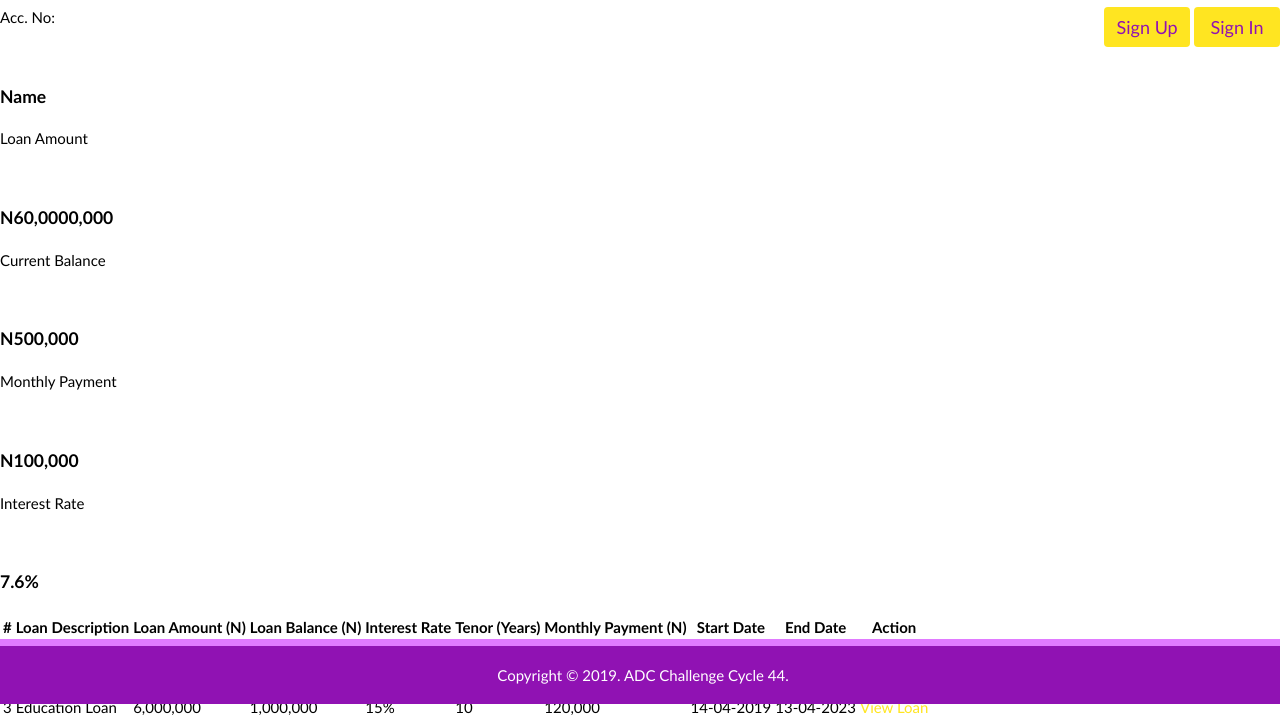
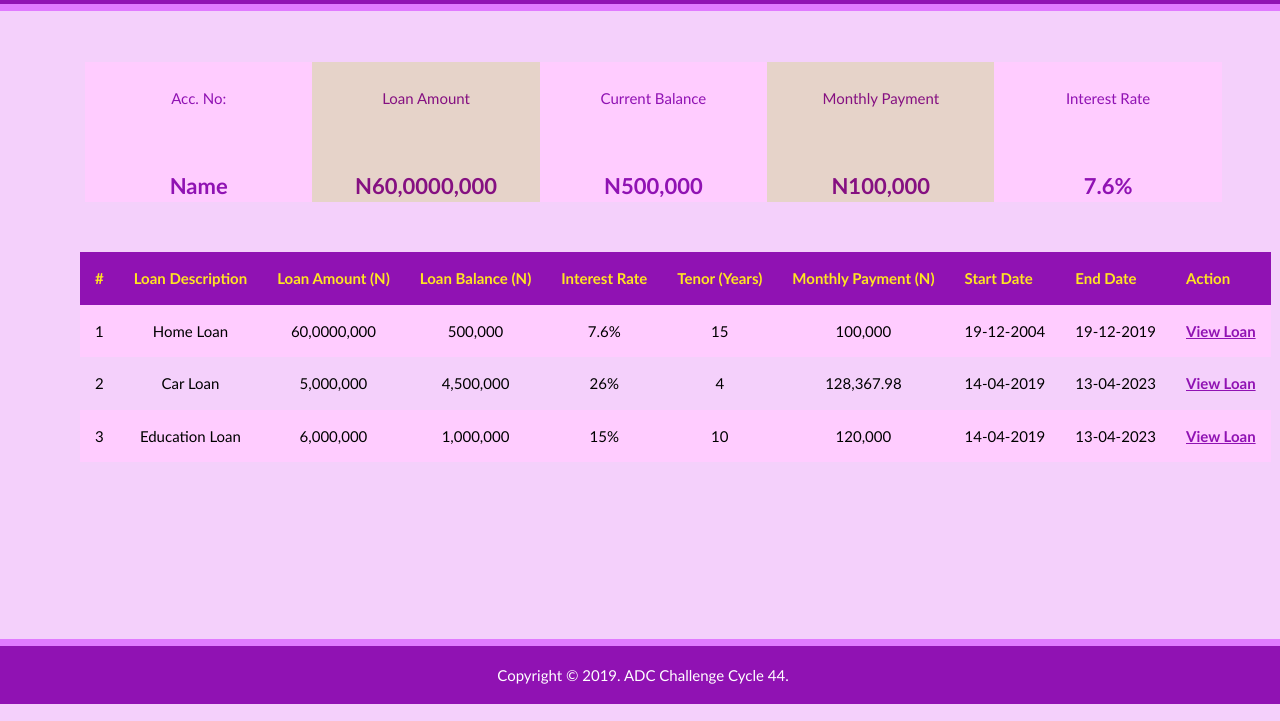
Before and after one commit to dapowuyi/Quick-Credit, a plain HTML site: page loanhistory.html in a window 1280 px wide. Shown: the part 96-817 px from the top of the page. Drawn offline with Linux system fonts and the light colour scheme.

Commit message:
Update style.css
Added more styles for new pages and to former pages for better UX/UI experience

```diff
--- a/css/style.css
+++ b/css/style.css
@@ -1,12 +1,12 @@
 body
 {
-    background-color: #FFFFFF;
     font-family: 'Trebuchet MS', Helvetica, sans-serif;
     font-size: 15px;
     min-width: 320px;
     line-height: 1.5;
     padding: 0;
     margin: 0;
+    background-color: #f4d0fb;
 }
 
 /*Global */
@@ -26,7 +26,6 @@ form {
 	width: 80%;
 	margin: auto;
 	overflow: hidden;
-
 }
 
 ul
@@ -65,7 +64,7 @@ header
 	background: #9012B3;
 	color: #FFFFFF;
 	padding-top: 30px;
-	min-height: 50px;
+	min-height: 70px;
 	border-bottom: 7px solid #E07AFF;
 }
 
@@ -90,7 +89,6 @@ header li
 	color: #FFFFFF;
 	font-size: 18px;
 	font-family: 'Trebuchet MS';
-
 }
 
 header #logo
@@ -105,7 +103,6 @@ header #logo h1
 	margin: 0;
 	margin-left:136px;
 	font-family: 'Trebuchet MS';
-
 }
 
 header nav
@@ -122,7 +119,7 @@ header .nav-btn
     height: 40px;
     width:  86px;
     margin-top: 0px;
-    margin-bottom: 16px;
+    margin-bottom: 50px;
     font-family: 'Trebuchet MS';
     border: 0px solid;
     font-size: 18px;
@@ -133,6 +130,64 @@ header .nav-btn
  {
  	color: #FFE521;
  	font-weight: bold;
+ }
+
+
+/* Links inside the navbar */
+.navbar a
+{
+  float: left;
+  font-size: 16px;
+  color: white;
+  text-align: center;
+  padding: 14px 16px;
+  text-decoration: none;
+  margin-top: 5px;
+}
+
+/* The dropdown container */
+.submenu
+{
+  float: left;
+  overflow: hidden;
+}
+
+.submenu-drop
+ {
+  font-size: 18px;
+  border: none;
+  outline: none;
+  color: white;
+  padding: 14px 16px;
+  background-color: inherit;
+  font-family: inherit; /* Important for vertical align on mobile phones */
+  margin: 0; /* Important for vertical align on mobile phones */
+}
+
+/* submenu content (hidden by default) */
+.submenu-content
+{
+  display: none;
+  position: absolute;
+  background-color: #9012B3;
+  min-width: 160px;
+
+ }
+
+/* Links inside the submenu */
+.submenu-content a
+{
+  float: none;
+  color: #FFFFFF;
+  padding: 12px 16px;
+  text-decoration: none;
+  display: block;
+  text-align: left;
+}
+
+.submenu:hover .submenu-content
+{
+  display: block;
 }
 
 /* landing */
@@ -170,7 +225,7 @@ header .nav-btn
 {
 	background-color: #9012B3 ;
 	color: #FFFFFF;
-	padding-botttopom: 100px;
+	padding-top: 100px;
 	padding-bottom: 100px;
 }
 
@@ -181,7 +236,7 @@ header .nav-btn
 	background-color: #9012B3 ;
 	color: #FFE521;
 	font-size: 2.5em;
-	padding-top: 50px;
+	margin-top: 5px;
 }
 
 #testimonials h3
@@ -189,7 +244,6 @@ header .nav-btn
 
 	color: #FFE521;
 	font-size: 1.5em;
-
 }
 
 .customer
@@ -198,15 +252,12 @@ header .nav-btn
 	width: 30%;
 	padding: 10px;
 	text-align: center;
-
 }
 
 .customer img
 {
 	margin-top: 20px;
 }
-
-
 
 footer
 {
@@ -219,16 +270,17 @@ footer
   	left: 0;
   	bottom: 0;
   	width: 100%;
-
   	border-top: 7px solid #E07AFF;
 }
 
-.page_title {
+.page_title
+{
     font-weight: bold;
     color: #FFE521;
 }
 
-.input {
+.input
+{
   height: 30px;
   width: 280px;
   padding: 5px;
@@ -260,7 +312,6 @@ footer
   	background-image: url(../img/landing.jpg) no repeat;
   }
 
-
 .centered_div
   {
   	margin:  0 auto;
@@ -269,6 +320,11 @@ footer
     max-width: 450px;
     padding: 1px;
    	text-align: center;
+ }
+
+ .centered_div p
+ {
+ 	color: #FFFFFF;
  }
 
 /*Loan Application*/
@@ -287,12 +343,13 @@ footer
 {
   	margin-left: 220px;
   	margin-bottom: 30px;
+  	text-transform: uppercase;
 }
 
 .input-control
 {
 	width: 35% !important;
-
+	margin-left: 40px;
 }
 
 .label-control
@@ -301,17 +358,17 @@ footer
     display:inline-block;
 	color: #FFFFFF;
 	padding-left: 10px;
-	margin-left: 100px;
-
+	margin-left: 50px;
+	text-align: right;
 }
 
 .dropdown-control
 {
 	width: 36.5% !important;
-	margin-left: 50px;
+	margin-left: 40px;
 	height: 40px;
   	padding: 5px;
-  	margin: 3px;
+  	/*margin: 3px;*/
   	border: 1px solid #c0c0c0;
   	border-radius: 4px;
 }
@@ -327,6 +384,158 @@ footer
 	margin-left: 110px;
 	color: #FFFFFF;
 	display:inline-block;
+}
+
+/*loan History*/
+.show-loan-info
+{
+	width: 90%;
+	margin: auto;
+	overflow: hidden;
+	margin-left: 85px;
+}
+
+.personal-info
+{
+	background-color: #ffccff;
+	width: 18%;
+	height: 120px;
+	color:	#9012B3;
+	float: left;
+	padding: 10px;
+	text-align: center;
+}
+
+.personal-info h3
+{
+	font-size: 22px;
+	text-align: center;
+	padding: 0;
+}
+
+.loan-amount
+{
+	background-color: #E6D3C9;
+	width: 18%;
+	height: 120px;
+	color:	#851081;
+	float: left;
+	padding: 10px;
+	text-align: center;
+}
+
+.loan-amount h3
+{
+	font-size: 22px;
+	text-align: center;
+	padding: 0;
+}
+
+.loan-balance
+{
+	background-color: #ffccff;
+	width: 18%;
+	height: 120px;
+	color:	#9012B3;
+	float: left;
+	padding: 10px;
+}
+
+.loan-balance h3
+{
+	font-size: 22px;
+	text-align: center;
+	padding: 0;
+}
+
+.loan-balance p
+{
+
+	text-align: center;
+
+}
+
+.loan-repayment
+{
+	background-color: #E6D3C9;
+	width: 18%;
+	height: 120px;
+	color:	#851081;
+	text-align: center;
+	float: left;
+	padding: 10px;
+}
+
+.loan-repayment h3
+{
+	font-size: 22px;
+	text-align: center;
+	padding: 0;
+}
+
+.rate
+{
+	background-color: #ffccff;
+	width: 18%;
+	height: 120px;
+	color:	#9012B3;
+	text-align: center;
+	float: left;
+	padding: 10px;
+}
+
+.rate h3
+{
+	font-size: 22px;
+	text-align: center;
+	padding: 0;
+}
+
+/*tables*/
+.loan-info-table
+{	margin-top: 50PX;
+	margin-left: 80px;
+	border-collapse: collapse;
+}
+
+.loan-info-table, td, th
+{
+  padding: 15px;
+}
+
+.loan-info-table a
+{
+  color: #9012B3;
+  font-weight: bold;
+  text-decoration: underline;
+}
+
+.loan-info-table a:hover
+{
+  color: #A52A2A;
+
+}
+
+tr:nth-child(even)
+{
+	background-color: #ffccff;
+}
+
+th
+{
+  text-align: left;
+  color: #FFE521;
+  background-color: #9012B3;
+}
+
+td
+{
+  text-align: center;
+}
+
+.loan-details
+{
+	overflow-x:auto;
 }
 
 /*Media Queries*/
```
Lines whose indentation alone changed are shown as unchanged.
